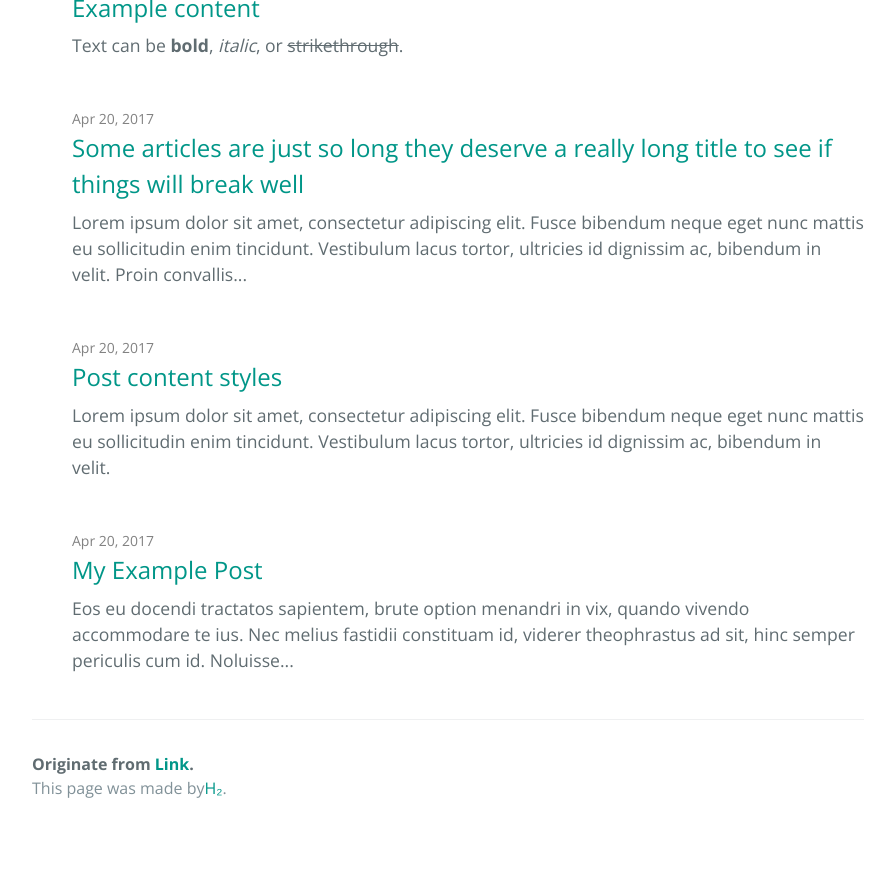
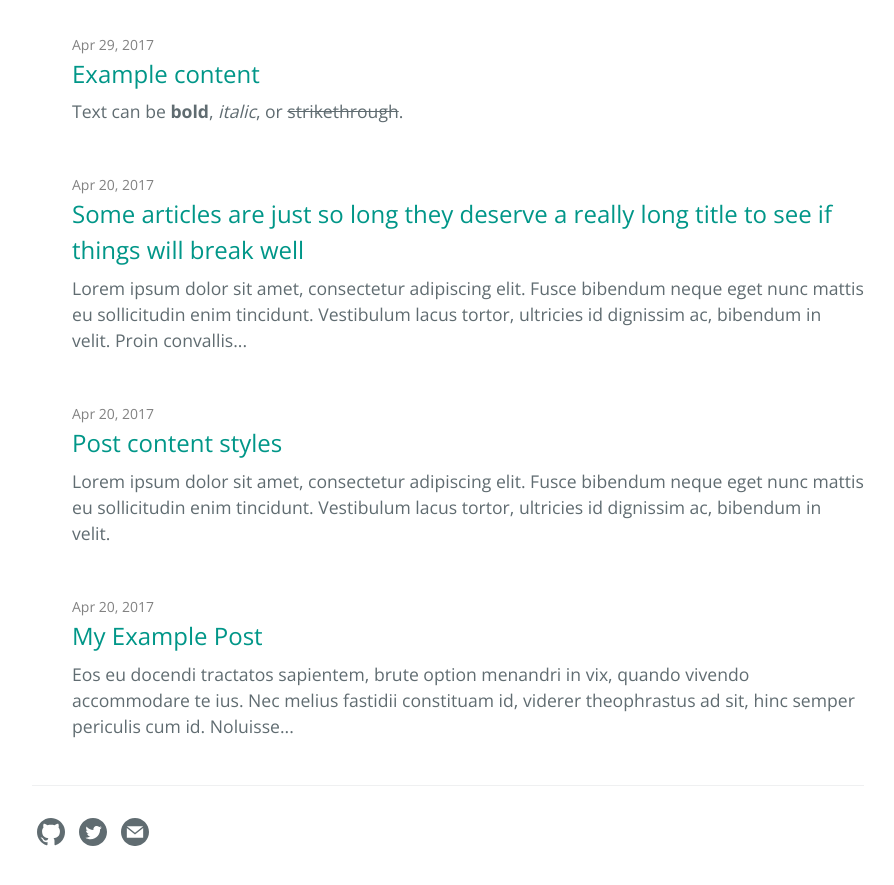
Before and after one commit to link9596/qwq, a Jekyll site: the page built from index.md, in a window 1280 px wide and 900 px high, scrolled down 670 px. Shown: the top 885 px of the window, without its empty margins (192-1086 px from the left). Built offline with Jekyll 4.4.1, drawn with Linux system fonts in a browser that asks for light colours; before the commit the page ends 1518 px from its top, so only the background shows below that.

Commit message:
Add files via upload

```diff
--- a/_layouts/default.html
+++ b/_layouts/default.html
@@ -57,7 +57,7 @@
       <h1 class="project-name">{{ page-title }}</h1>
       <h2 class="project-tagline">{{ page-tagline }}</h2>
       {% if page.layout == 'home' and site.github.is_project_page %}
-        <!--  <a href="{{ site.github.repository_url }}" class="btn">View on GitHub</a>-->
+          <a href="{{ site.github.repository_url }}" class="btn">View on GitHub</a>
         {% if site.show_downloads %}
           <a href="{{ site.github.zip_url }}" class="btn">Download .zip</a>
           <a href="{{ site.github.tar_url }}" class="btn">Download .tar.gz</a>
@@ -83,45 +83,60 @@
 
       {{ content }}
 
+
+
+  {% if paginator.total_pages > 1 %}
+  <div class="pagination">
+    {% if paginator.previous_page %}
+    <a href="{{ paginator.previous_page_path | relative_url | replace: '//', '/' }}" class="button" >
+      <i class="fa fa-chevron-left"></i>
+      {{ site.theme_settings.str_previous_page }}
+    </a>
+    {% endif %}
+    {% if paginator.next_page %}
+    <a href="{{ paginator.next_page_path | relative_url | replace: '//', '/' }}" class="button" >
+      {{ site.theme_settings.str_next_page }}
+      <i class="fa fa-chevron-right"></i>
+    </a>
+    {% endif %}
+  </div>
+  {% endif %}
+
+
+
       <footer class="site-footer">
-
-        <span class="site-footer-owner">
-          Originate from <a href="">Link</a>.</span>
-        <span class="site-footer-credits">
-          This page was made by<a href="">H₂</a>.</span>
-
         <!-- SVG icons from https://iconmonstr.com -->
 
-        <!-- Github icon
+        <!-- Github icon -->
         <span class="my-span-icon">
           <a href="{{ site.github.owner_url }}" aria-label="{{ site.github.owner_name }}'s GitHub" title="{{ site.github.owner_name }}'s GitHub">
             <svg class="my-svg-icon" xmlns="http://www.w3.org/2000/svg" width="24" height="24" viewBox="0 0 24 24"><path d="M12 0c-6.626 0-12 5.373-12 12 0 5.302 3.438 9.8 8.207 11.387.599.111.793-.261.793-.577v-2.234c-3.338.726-4.033-1.416-4.033-1.416-.546-1.387-1.333-1.756-1.333-1.756-1.089-.745.083-.729.083-.729 1.205.084 1.839 1.237 1.839 1.237 1.07 1.834 2.807 1.304 3.492.997.107-.775.418-1.305.762-1.604-2.665-.305-5.467-1.334-5.467-5.931 0-1.311.469-2.381 1.236-3.221-.124-.303-.535-1.524.117-3.176 0 0 1.008-.322 3.301 1.23.957-.266 1.983-.399 3.003-.404 1.02.005 2.047.138 3.006.404 2.291-1.552 3.297-1.23 3.297-1.23.653 1.653.242 2.874.118 3.176.77.84 1.235 1.911 1.235 3.221 0 4.609-2.807 5.624-5.479 5.921.43.372.823 1.102.823 2.222v3.293c0 .319.192.694.801.576 4.765-1.589 8.199-6.086 8.199-11.386 0-6.627-5.373-12-12-12z"/></svg>
           </a>
-        </span>-->
+        </span>
 
-        <!-- Twitter icon
+        <!-- Twitter icon -->
         <span class="my-span-icon">
           <a href="https://twitter.com/{{ site.twitter.username }}" aria-label="{{ site.github.owner_name }}'s Twitter" title="{{ site.github.owner_name }}'s Twitter">
             <svg class="my-svg-icon" xmlns="http://www.w3.org/2000/svg" width="24" height="24" viewBox="0 0 24 24"><path d="M12 0c-6.627 0-12 5.373-12 12s5.373 12 12 12 12-5.373 12-12-5.373-12-12-12zm6.066 9.645c.183 4.04-2.83 8.544-8.164 8.544-1.622 0-3.131-.476-4.402-1.291 1.524.18 3.045-.244 4.252-1.189-1.256-.023-2.317-.854-2.684-1.995.451.086.895.061 1.298-.049-1.381-.278-2.335-1.522-2.304-2.853.388.215.83.344 1.301.359-1.279-.855-1.641-2.544-.889-3.835 1.416 1.738 3.533 2.881 5.92 3.001-.419-1.796.944-3.527 2.799-3.527.825 0 1.572.349 2.096.907.654-.128 1.27-.368 1.824-.697-.215.671-.67 1.233-1.263 1.589.581-.07 1.135-.224 1.649-.453-.384.578-.87 1.084-1.433 1.489z"/></svg>
           </a>
-        </span>-->
+        </span>
 
-        <!-- RSS icon
+        <!-- RSS icon -->
         {% if site.gems contains "jekyll-feed" %}
           <span class="my-span-icon">
             <a href="{{ "/feed.xml" | relative_url }}" aria-label="RSS feed" title="{{ site.github.owner_name }}'s RSS feed">
               <svg class="my-svg-icon" xmlns="http://www.w3.org/2000/svg" width="24" height="24" viewBox="0 0 24 24"><path d="M12 0c-6.627 0-12 5.373-12 12s5.373 12 12 12 12-5.373 12-12-5.373-12-12-12zm-3.374 17c-.897 0-1.626-.727-1.626-1.624s.729-1.624 1.626-1.624 1.626.727 1.626 1.624-.729 1.624-1.626 1.624zm3.885 0c-.03-3.022-2.485-5.474-5.511-5.504v-2.406c4.361.03 7.889 3.555 7.92 7.91h-2.409zm4.081 0c-.016-5.297-4.303-9.571-9.592-9.594v-2.406c6.623.023 11.985 5.384 12 12h-2.408z"/></svg>
             </a>
-          </span>-->
+          </span>
         {% endif %}
-        <!-- Contact icon
+        <!-- Contact icon -->
         {% assign about_page = site.pages | where: "path", "about.md" | first %}
         {% if about_page.title %}
           <span class="my-span-icon">
             <a href="{{ about_page.url | relative_url }}" aria-label="Contact" title="Contact {{ site.github.owner_name }}">
               <svg class="my-svg-icon" xmlns="http://www.w3.org/2000/svg" width="24" height="24" viewBox="0 0 24 24"><path d="M12 .02c-6.627 0-12 5.373-12 12s5.373 12 12 12 12-5.373 12-12-5.373-12-12-12zm6.99 6.98l-6.99 5.666-6.991-5.666h13.981zm.01 10h-14v-8.505l7 5.673 7-5.672v8.504z"/></svg>
             </a>
-          </span>-->
+          </span>
         {% endif %}
 
       </footer>
```
